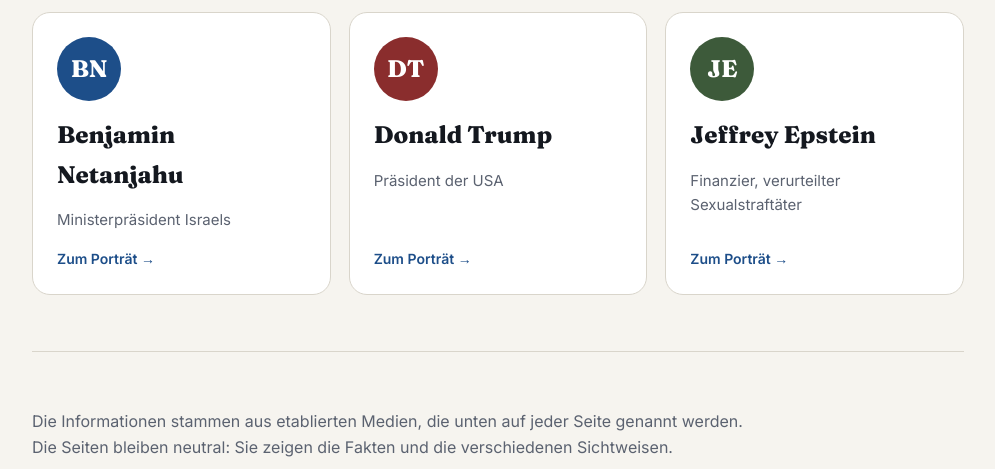
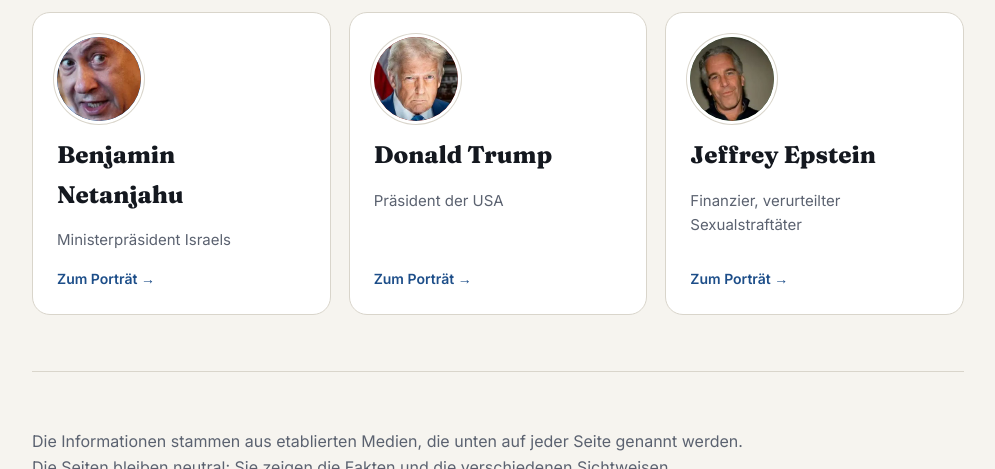
Before and after one commit to Jjlb18/BIBI-netanyahou, a plain HTML site: page de/index.html in a window 1280 px wide. Shown: the part 631-1100 px from the top of the page, without its empty margins (142-1137 px from the left). Drawn offline with Linux system fonts and the light colour scheme.

Commit message:
Ajoute les photos sur la page d'accueil
Co-Authored-By: Claude Opus 5.5 <noreply@anthropic.com>
Claude-Session: https://claude.ai/code/session_01RPWpA4Cj42N78y6ATyyNfq

```diff
--- a/de/index.html
+++ b/de/index.html
@@ -98,7 +98,8 @@
   .grid{display:grid;grid-template-columns:repeat(auto-fill,minmax(270px,1fr));gap:18px}
   .pcard{display:flex;flex-direction:column;gap:14px;background:var(--card);border:1px solid var(--line);border-radius:18px;padding:24px;text-decoration:none;color:var(--ink);transition:transform .15s,border-color .15s,box-shadow .15s}
   .pcard:hover{transform:translateY(-3px);border-color:var(--accent);box-shadow:0 10px 28px rgba(0,0,0,.10)}
-  .avatar{width:64px;height:64px;border-radius:50%;display:flex;align-items:center;justify-content:center;font-family:Fraunces,Georgia,serif;font-weight:700;font-size:24px;color:#fff;background:var(--accent)}
+  .avatar img{width:100%;height:100%;object-fit:cover;border-radius:50%;display:block}
+  .avatar{width:84px;height:84px;overflow:hidden;box-shadow:0 0 0 3px var(--card),0 0 0 4px var(--line);border-radius:50%;display:flex;align-items:center;justify-content:center;font-family:Fraunces,Georgia,serif;font-weight:700;font-size:24px;color:#fff;background:var(--accent)}
   .pcard h3{font-family:Fraunces,Georgia,serif;font-size:24px;margin:0}
   .pcard p{margin:0;color:var(--muted);font-size:15px}
   .pcard .go{margin-top:auto;font-weight:600;font-size:14px;color:var(--accent)}
@@ -145,6 +146,7 @@
   (function(){
     const LANG = document.documentElement.dataset.lang;
     const COLORS = ['#1d4e89', '#8a2d2d', '#3d5a3a', '#6b4c9a', '#9a6b1d', '#2d6f7a'];
+    const ROOT = LANG === 'fr' ? '' : '../';
     const sw = document.querySelector('.switch');
     const btn = sw.querySelector('button');
     btn.addEventListener('click', e => { e.stopPropagation(); btn.setAttribute('aria-expanded', sw.classList.toggle('open')); });
@@ -159,7 +161,9 @@
       const initials = name.split(/\s+/).map(w => w[0]).slice(0, 2).join('').toUpperCase();
       const a = document.createElement('a');
       a.className = 'pcard'; a.href = pers.page;
-      const av = document.createElement('div'); av.className = 'avatar'; av.textContent = initials; av.style.background = COLORS[i % COLORS.length];
+      const av = document.createElement('div'); av.className = 'avatar'; av.style.background = COLORS[i % COLORS.length];
+      if (pers.photo){ const img = document.createElement('img'); img.src = ROOT + pers.photo; img.alt = name; img.loading = 'lazy'; img.onerror = () => { img.remove(); av.textContent = initials; }; av.appendChild(img); }
+      else av.textContent = initials;
       const h = document.createElement('h3'); h.textContent = name;
       const p = document.createElement('p'); p.textContent = desc;
       const go = document.createElement('span'); go.className = 'go'; go.textContent = 'Zum Porträt →';
--- a/personnes.js
+++ b/personnes.js
@@ -1,18 +1,19 @@
 // Liste des personnes affichées dans le menu « Changer de personne » (en haut à droite).
 // Pour ajouter quelqu'un : crée sa page dans chaque langue (par ex. macron.html, en/macron.html…) puis ajoute une entrée ici.
 // La page d'accueil (index.html) affiche automatiquement toutes les personnes de cette liste.
+// "photo" (facultatif) : image carrée dans le dossier images/ ; sinon les initiales s'affichent.
 window.PERSONNES = [
   {
-    nom: "Benjamin Netanyahou", page: "netanyahou.html",
+    nom: "Benjamin Netanyahou", page: "netanyahou.html", photo: "images/netanyahou.jpg",
     noms: { en: "Benjamin Netanyahu", de: "Benjamin Netanjahu", it: "Benjamin Netanyahu", es: "Benjamín Netanyahu" },
     description: { fr: "Premier ministre d'Israël", en: "Prime Minister of Israel", de: "Ministerpräsident Israels", it: "Primo ministro d'Israele", es: "Primer ministro de Israel" }
   },
   {
-    nom: "Donald Trump", page: "trump.html",
+    nom: "Donald Trump", page: "trump.html", photo: "images/trump.jpg",
     description: { fr: "Président des États-Unis", en: "President of the United States", de: "Präsident der USA", it: "Presidente degli Stati Uniti", es: "Presidente de Estados Unidos" }
   },
   {
-    nom: "Jeffrey Epstein", page: "epstein.html",
+    nom: "Jeffrey Epstein", page: "epstein.html", photo: "images/epstein.jpg",
     description: { fr: "Financier, condamné pour crimes sexuels", en: "Financier, convicted sex offender", de: "Finanzier, verurteilter Sexualstraftäter", it: "Finanziere, condannato per reati sessuali", es: "Financiero, condenado por delitos sexuales" }
   },
 ];
```
Also changed, not shown: en/index.html (+6 -2 lines), es/index.html (+6 -2 lines), index.html (+6 -2 lines), it/index.html (+6 -2 lines), images/epstein.jpg (added), images/netanyahou.jpg (added), images/trump.jpg (added).
